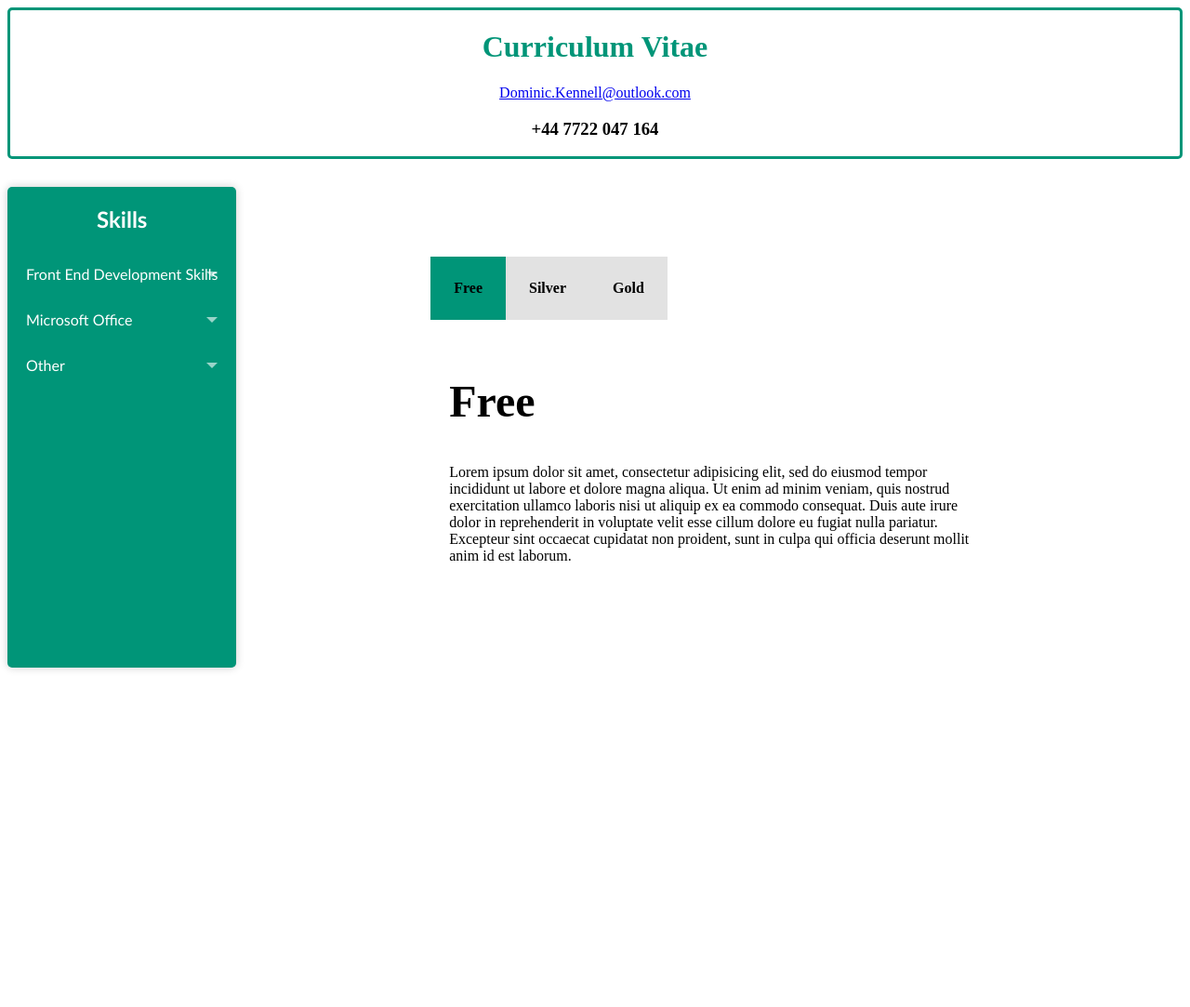
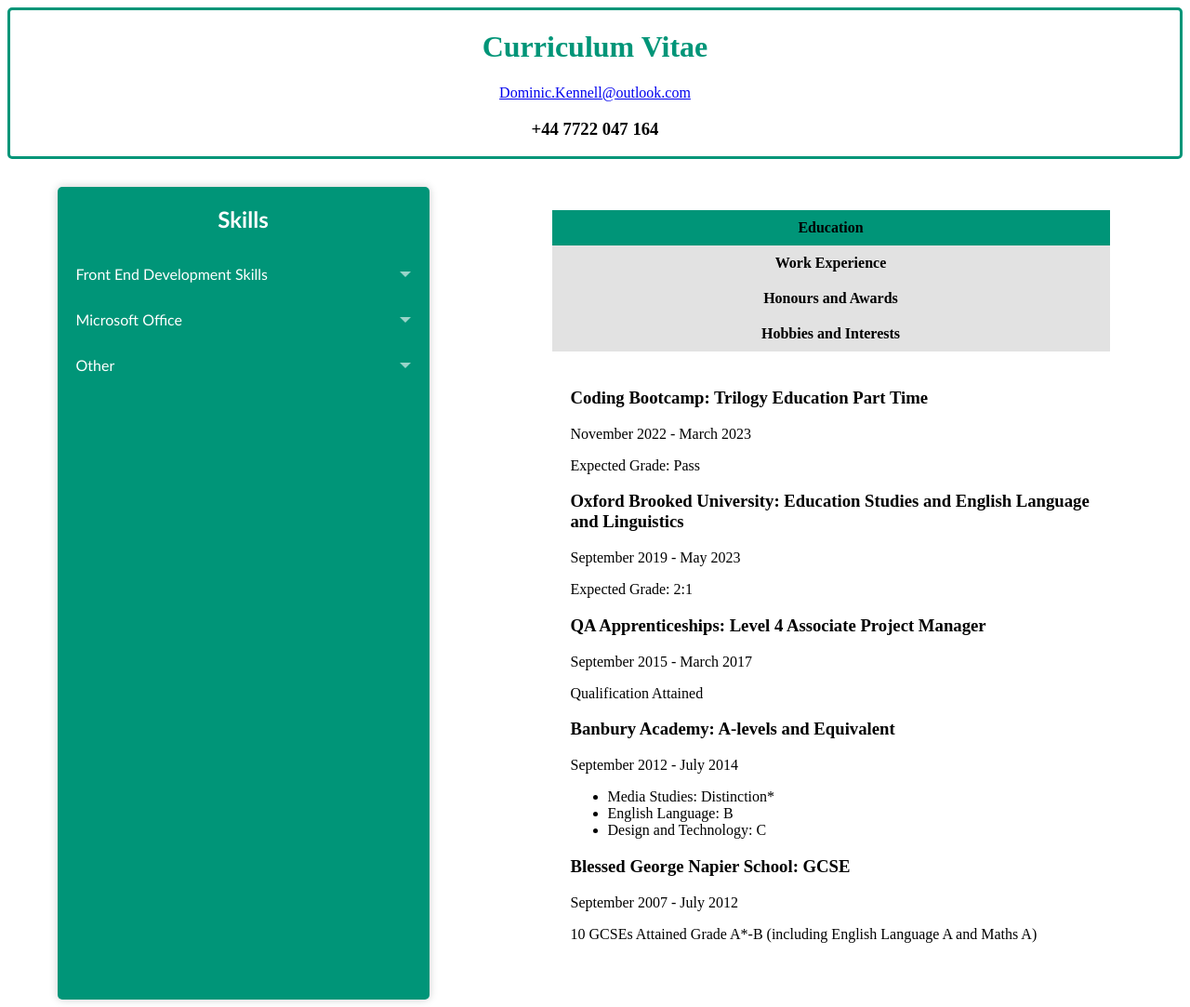
Before and after one commit to DominicKennell/Online-CV, a plain HTML site: page index.html in a window 1280 px wide. Shown: the whole page at 93% size. Before the commit the page ends 800 px from the top, so only its background shows below. Drawn offline with Linux system fonts and the light colour scheme.

Commit message:
added education and honours and awards

```diff
--- a/assets/stylesheets/style.css
+++ b/assets/stylesheets/style.css
@@ -12,7 +12,7 @@ header h1{
 }
 
 .accordion{
-    max-width: 400px;
+    width: 400px;
     box-shadow: 0 0 10px rgba(0, 0, 0, 0.2);
     border-radius: 5px;
     overflow: hidden;
@@ -78,16 +78,17 @@ header h1{
     display: flex;
     flex-wrap: wrap;
     max-width: 600px;
-    margin: 50px auto;
     padding: 25px;
 }
 .mytabs input[type="radio"] {
     display: none;
 }
 .mytabs label {
-    padding: 25px;
+    width: 100%;
+    padding: 10px;
     background: #e2e2e2;
     font-weight: bold;
+    text-align: center;
 }
 
 .mytabs .tab {
@@ -111,4 +112,5 @@ header h1{
 
 main{
     display: flex;
+    justify-content: space-around;
 }
--- a/index.html
+++ b/index.html
@@ -53,22 +53,56 @@
             </div>
         </aside>
         <div class="mytabs">
-            <input type="radio" id="tabfree" name="mytabs" checked="checked">
-            <label for="tabfree">Free</label>
+            <input type="radio" id="education" name="mytabs" checked="checked">
+            <label for="education">Education</label>
             <div class="tab">
-              <h2>Free</h2>
-              <p>Lorem ipsum dolor sit amet, consectetur adipisicing elit, sed do eiusmod tempor incididunt ut labore et dolore magna aliqua. Ut enim ad minim veniam, quis nostrud exercitation ullamco laboris nisi ut aliquip ex ea commodo consequat. Duis aute irure dolor in reprehenderit in voluptate velit esse cillum dolore eu fugiat nulla pariatur. Excepteur sint occaecat cupidatat non proident, sunt in culpa qui officia deserunt mollit anim id est laborum.</p>
+              <h3>Coding Bootcamp: Trilogy Education Part Time</h3>
+              <p>November 2022 - March 2023</p>
+              <p>Expected Grade: Pass</p>
+              <h3>Oxford Brooked University: Education Studies and English Language and Linguistics </h3>
+              <p>September 2019 - May 2023</p>
+              <p>Expected Grade: 2:1</p>
+              <h3>QA Apprenticeships: Level 4 Associate Project Manager </h3>
+              <p>September 2015 - March 2017</p>
+              <p>Qualification Attained</p>
+              <h3>Banbury Academy: A-levels and Equivalent </h3>
+              <p>September 2012 - July 2014</p>
+              <ul>
+                <li>Media Studies: Distinction*</li>
+                <li>English Language: B</li>
+                <li>Design and Technology: C</li>
+              </ul>
+              <h3>Blessed George Napier School: GCSE</h3>
+              <p>September 2007 - July 2012</p>
+              <p>10 GCSEs Attained Grade A*-B (including English Language A and Maths A)</p>
             </div>
 
-            <input type="radio" id="tabsilver" name="mytabs">
-            <label for="tabsilver">Silver</label>
+            <input type="radio" id="work-experience" name="mytabs">
+            <label for="work-experience">Work Experience</label>
             <div class="tab">
               <h2>Silver</h2>
               <p>Lorem ipsum dolor sit amet, consectetur adipisicing elit, sed do eiusmod tempor incididunt ut labore et dolore magna aliqua. Ut enim ad minim veniam, quis nostrud exercitation ullamco laboris nisi ut aliquip ex ea commodo consequat. Duis aute irure dolor in reprehenderit in voluptate velit esse cillum dolore eu fugiat nulla pariatur.</p>
             </div>
 
-            <input type="radio" id="tabgold" name="mytabs">
-            <label for="tabgold">Gold</label>
+            <input type="radio" id="hons-and-awards" name="mytabs">
+            <label for="hons-and-awards">Honours and Awards</label>
+            <div class="tab">
+                <h3>Community Scholarship</h3>
+                <p>2019</p>
+                <p>Winner</p>
+                <h3>Above and Beyond Winner</h3>
+                <p>2018</p>
+                <p>Winner</p>
+                <h3>Contribution to Community</h3>
+                <p>2017</p>
+                <p>Winner</p>
+                <h3>Women in STEM</h3>
+                <p>2017</p>
+                <p>Nominee</p>
+            </div>
+
+            <input type="radio" id="hob-and-int" name="mytabs">
+            <label for="hob-and-int">Hobbies and Interests</label>
             <div class="tab">
               <h2>Gold</h2>
               <p>Lorem ipsum dolor sit amet, consectetur adipisicing elit, sed do eiusmod tempor incididunt ut labore et dolore magna aliqua. Ut enim ad minim veniam, quis nostrud exercitation ullamco laboris nisi ut aliquip ex ea commodo consequat. Duis aute irure dolor in reprehenderit in voluptate velit esse cillum dolore eu fugiat nulla pariatur.</p>
```
